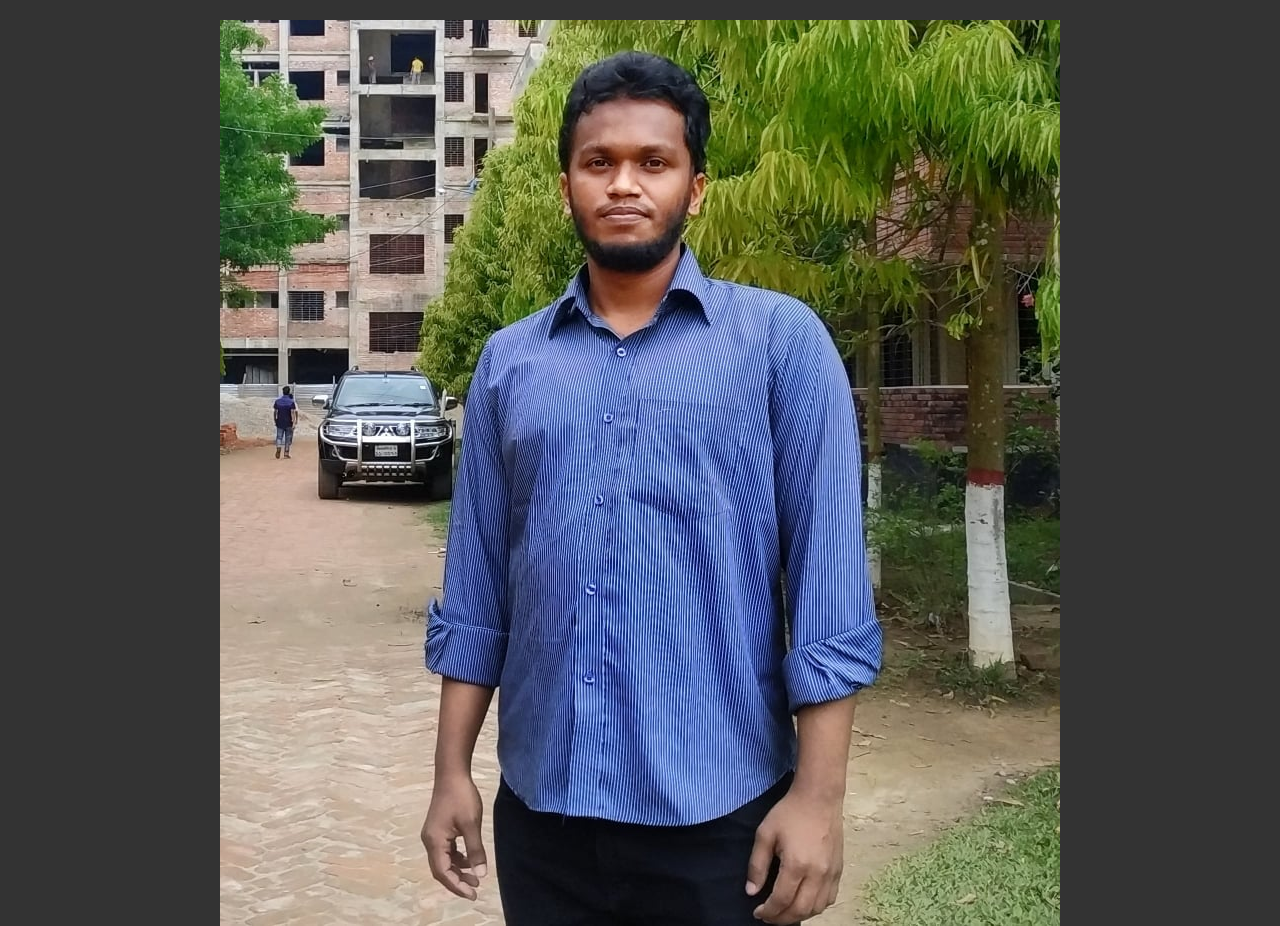
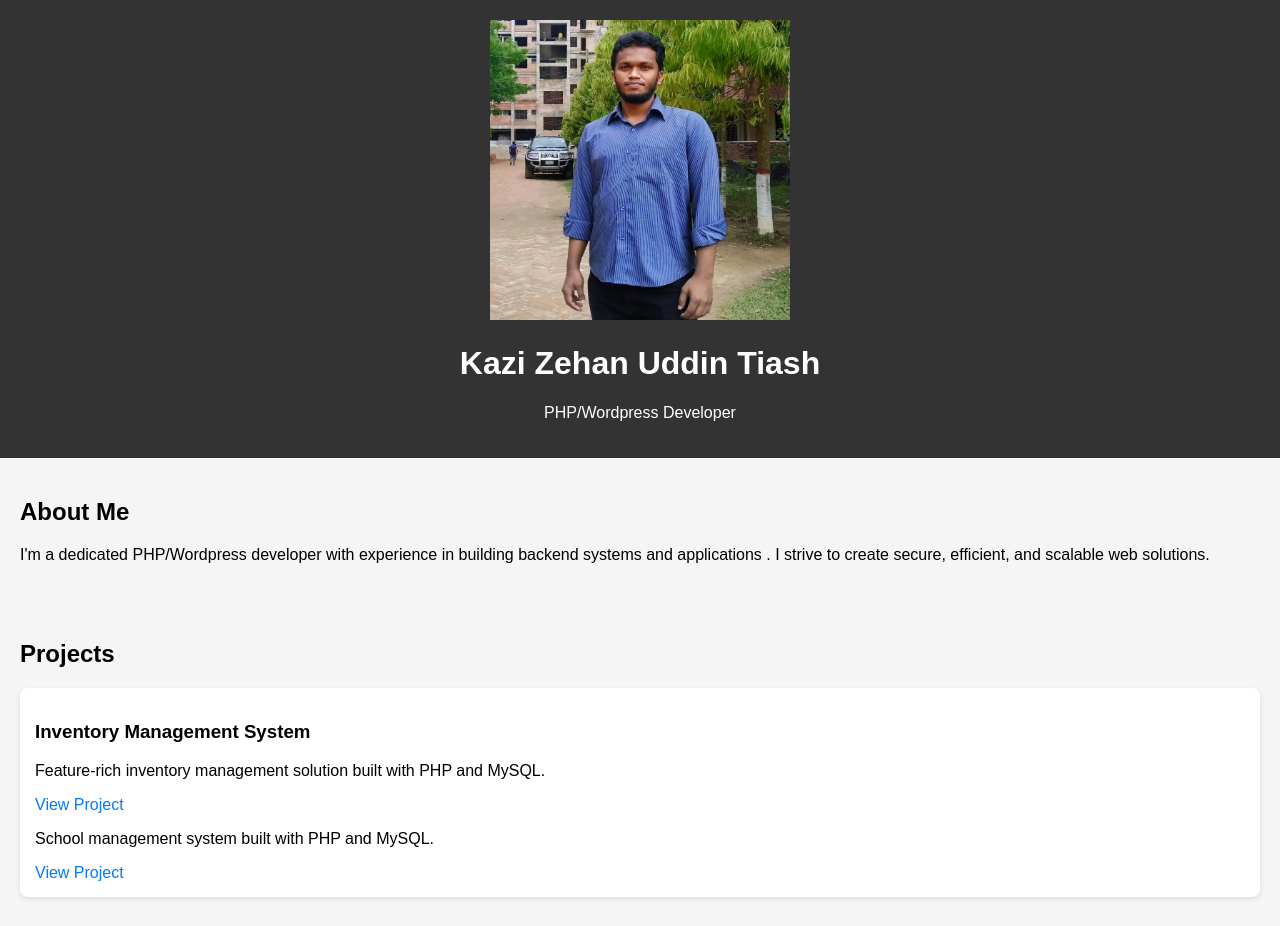
Before and after one commit to kzut93/Tiash, a plain HTML site: page index.html in a window 1280 px wide. Shown: the top 926 px of the page. Drawn offline with Linux system fonts and the light colour scheme.

Commit message:
Update index.html

```diff
--- a/index.html
+++ b/index.html
@@ -16,7 +16,7 @@
 <body>
 
 <header>
-<image src="https://raw.githubusercontent.com/kzut93/Tiash/main/56870054_2307080476022732_4141717498464567296_n.jpg">
+<image src="https://raw.githubusercontent.com/kzut93/Tiash/main/56870054_2307080476022732_4141717498464567296_n.jpg" width="300" height="300">
   <h1>Kazi Zehan Uddin Tiash</h1>
   <p>PHP/Wordpress Developer</p>
 </header>
```
